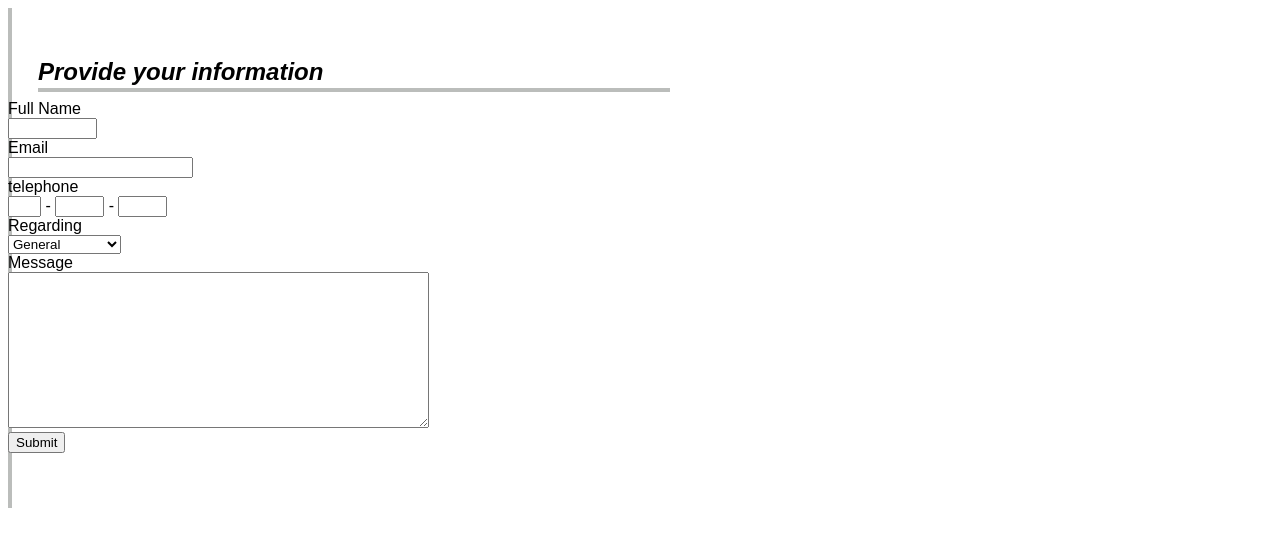
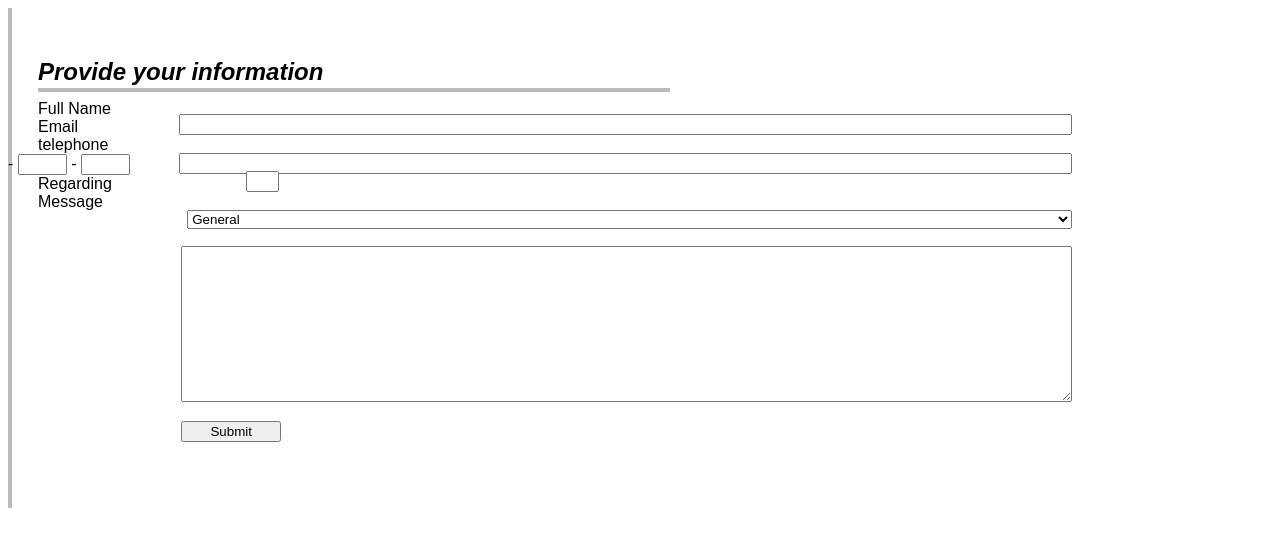
Before and after one commit to abishpaul/personal-information-form, a plain HTML site: page index.html in a window 1280 px wide. Drawn offline with Linux system fonts and the light colour scheme.

Commit message:
aligning

```diff
--- a/index.html
+++ b/index.html
@@ -29,7 +29,7 @@
             </label>
 
             <div>
-                <input id="Field3" name="Field3" type="email" spellcheck="false" value="" maxlength="255" tabindex="3">
+                <input id="Field3" name="Field3" class="em" type="email" spellcheck="false" value="" maxlength="255" tabindex="3">
             </div>
         </div>
 
@@ -40,12 +40,11 @@
             </label>
 
             <div id="telephone">
-            <input type="text" maxLength="3" size="1" min="0" max="9" pattern="[0-9]{1}" />
+                <input type="text" class= "te " maxLength="3" size="1" min="0" max="9" pattern="[0-9]{1}" />
                 -
                 <input type="text" maxLength="3" size="3" min="0" max="9" pattern="[0-9]{1}" />
                 -
-            <input type="text" maxLength="3"
-                size="3" min="0" max="9" pattern="[0-9]{1}" />
+                <input type="text" maxLength="3" size="3" min="0" max="9" pattern="[0-9]{1}" />
 
             </div>
 
@@ -74,7 +73,7 @@
                 </label>
 
                 <div>
-                <textarea id="Field4" name="Field4" spellcheck="true" rows="10" cols="50" tabindex="4"></textarea>
+                    <textarea id="Field4" class="fs"name="Field4" spellcheck="true" rows="10" cols="50" tabindex="4"></textarea>
                 </div>
             </div>
 
--- a/style.css
+++ b/style.css
@@ -1,6 +1,7 @@
-body{
+body {
     font-family: sans-serif;
 }
+
 .vl {
     border-left: 4px solid rgb(187, 189, 187);
     height: 500px;
@@ -15,9 +16,65 @@ h2 {
 .hl {
     margin-top: -18px;
     margin-left: 30px;
-    width:50%;
+    width: 50%;
     height: 4px;
     background-color: rgb(187, 189, 187);
     border: none;
 
 }
+
+
+
+.desc {
+
+    margin-left: 30px;
+
+}
+
+.fn {
+    margin-top:-4px ;
+    margin-right:200px;
+    width: 70%;
+    float: right;
+
+
+}
+
+.em {
+    margin-top:17px ;
+    margin-right:200px;
+    width: 70%;
+    float: right;
+
+}
+
+.te {
+    margin-top:17px ;
+    margin-top:17px ;
+    float: right;
+    margin-right:-100px;
+}
+
+.select {
+   margin-top:17px ;
+    margin-right:200px;
+    width: 70%;
+    float: right;
+
+}
+
+.fs {
+    margin-top:17px ;
+    margin-right:200px;
+    width: 70%;
+    float: right;
+
+}
+
+#saveForm{
+    margin-top:192px ;
+    margin-right:-100px;
+    width: 100px;
+        float: right;
+
+}
```
Lines whose indentation alone changed are shown as unchanged.
